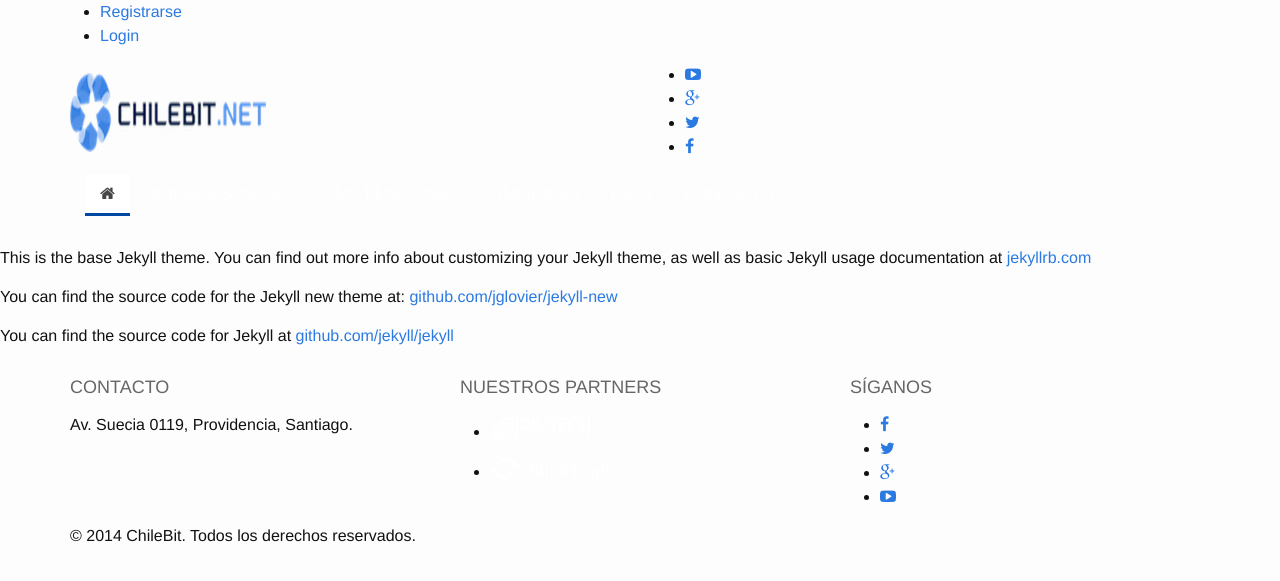
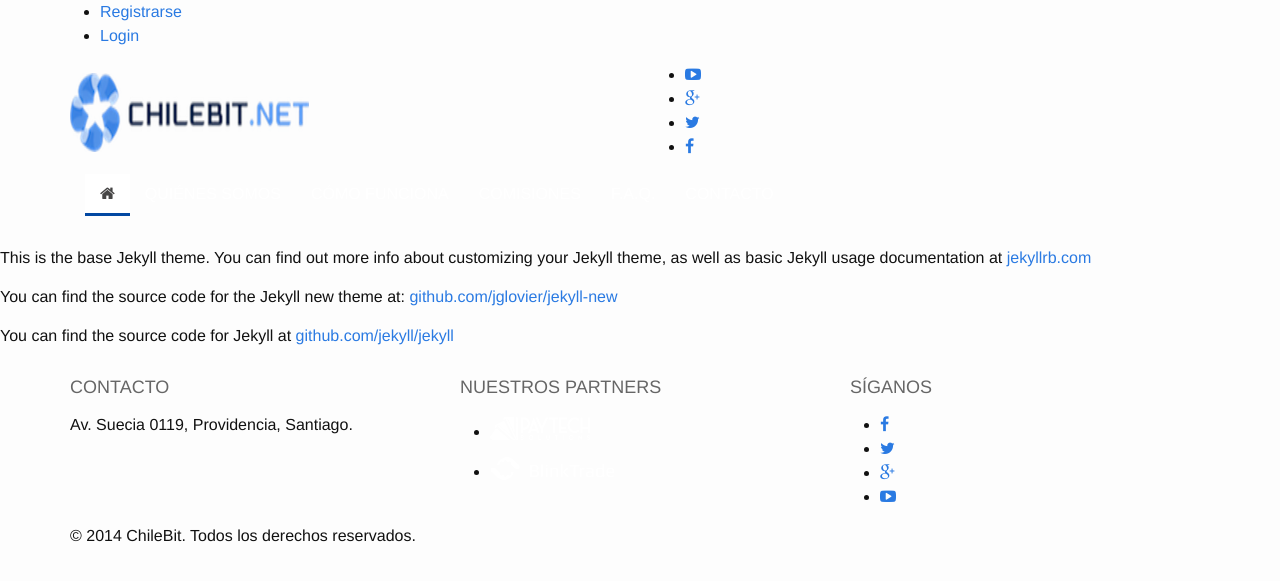
Before and after one commit to chilebit/site, a Jekyll site: the page built from about.md, in a window 1280 px wide. Shown: the top 581 px of the page. Built offline with Jekyll 4.4.1, drawn with Linux system fonts in a browser that asks for light colours.

Commit message:
Fix Logo

```diff
--- a/_includes/header.html
+++ b/_includes/header.html
@@ -30,7 +30,7 @@
 
 			<div class="row">
 				<div class="col-sm-6">
-					<a href="index.html"><img src="img/common/logo-chilebit.png" class="navbar-brand" alt="ChileBit.Net"/></a>
+					<a href="index.html"><img src="img/common/logo-chilebit.png" style="width:239px;" class="navbar-brand" alt="ChileBit.Net"/></a>
 				</div>
 				<div class="col-sm-6">
 					<ul id="navrs">
```
Also changed, not shown: img/common/logo-chilebit.png.
